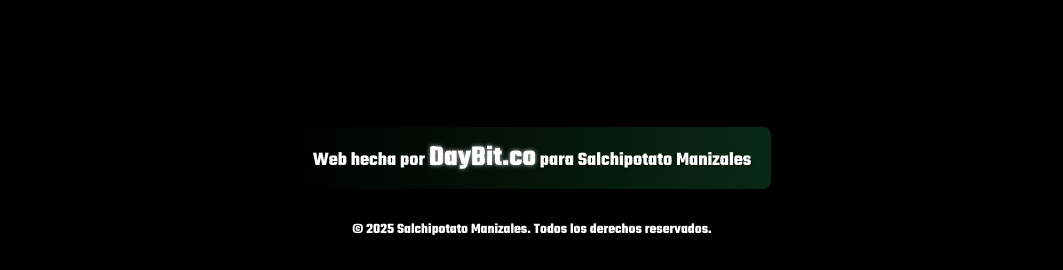
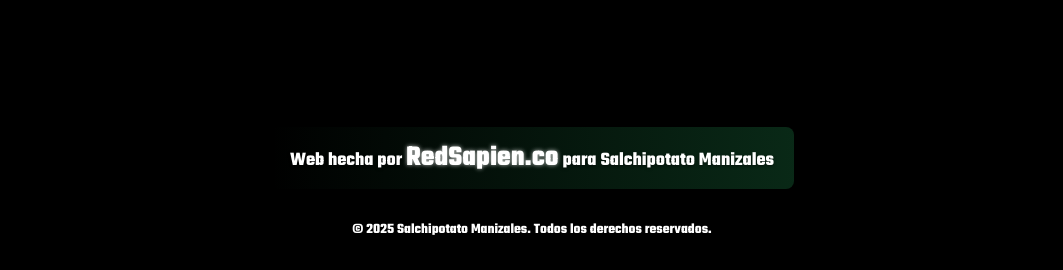
Before and after one commit to salchipotatoreservas/salchipotatoreservas.github.io, a plain HTML site: page index.html in a window 1280 px wide. Shown: the part 7779-8049 px from the top of the page, without its empty margins (108-1171 px from the left). Drawn offline with Linux system fonts and the light colour scheme; a script that the page names is missing.

Commit message:
Update index.html

```diff
--- a/index.html
+++ b/index.html
@@ -306,7 +306,7 @@
 
     <footer class="site-footer">
         <div class="footer-content">
-                <p class="developer-credit">Web hecha por <a href="https://daybit.co" target="_blank">DayBit.co</a> para Salchipotato Manizales</p>
+                <p class="developer-credit">Web hecha por <a href="https://redsapien.co" target="_blank">RedSapien.co</a> para Salchipotato Manizales</p>
                 <p>&copy; 2025 Salchipotato Manizales. Todos los derechos reservados.</p>
             </div>
     </footer>
```
